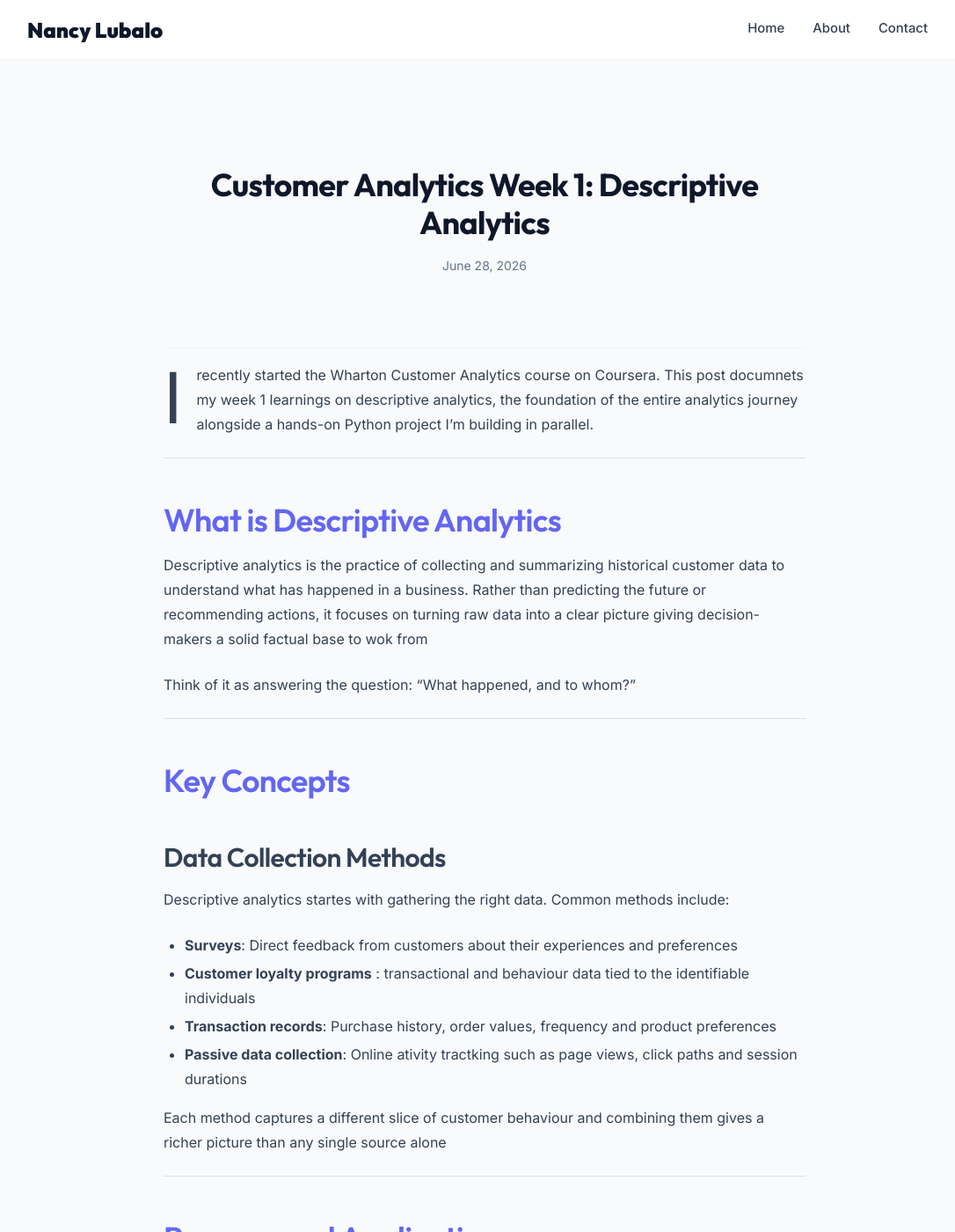
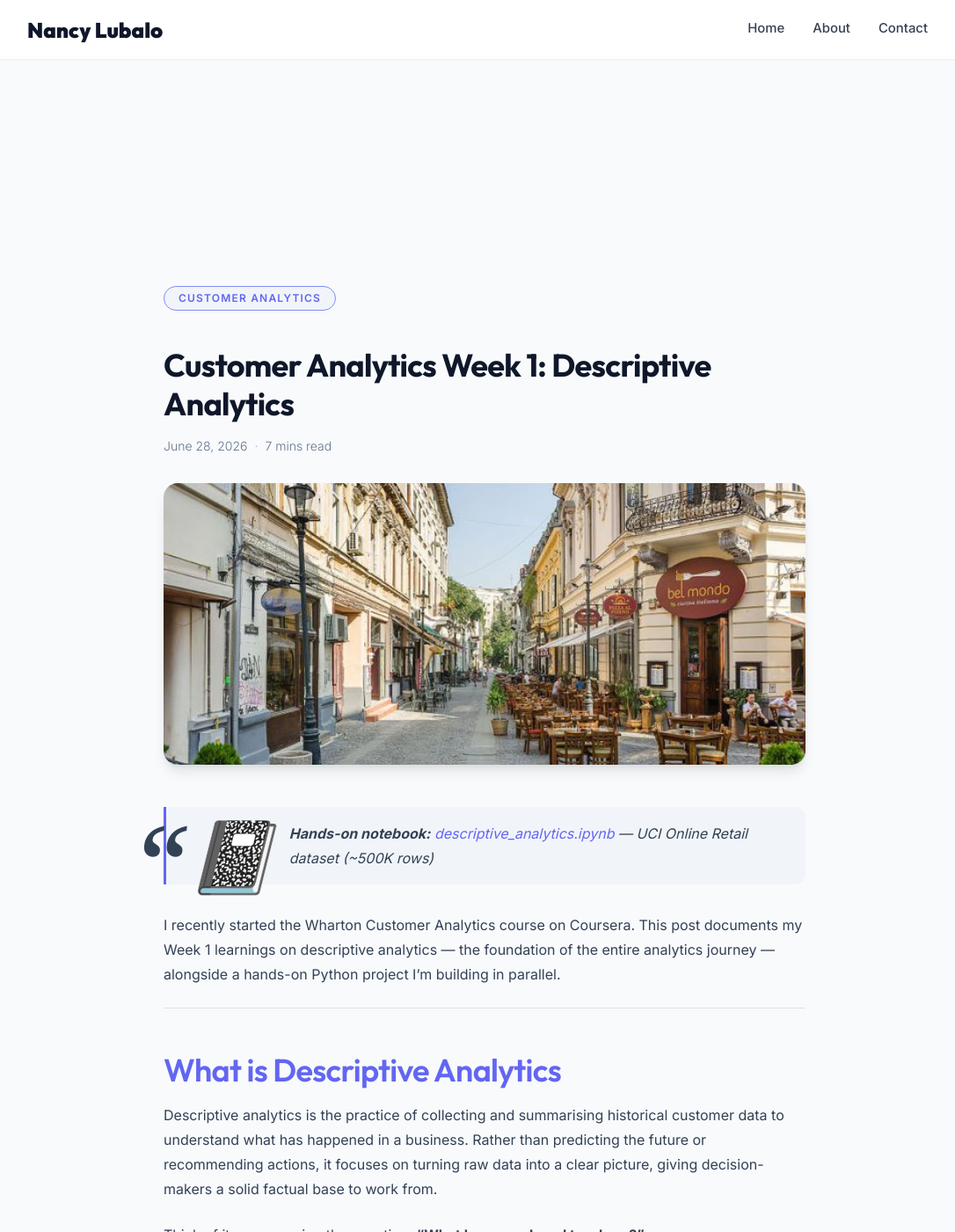
Before and after one commit to nlubalo/nlubalo.github.io, a Jekyll site: the page built from _posts/customer-analytics/2026-06-28-customer analytics week1.md, in a window 1280 px wide and 1400 px high. Shown: the whole window at 88% size, without its empty margins (89-1175 px from the left). Built offline with Jekyll 4.4.1, drawn with Linux system fonts in a browser that asks for light colours; nearby versions of some CDN libraries; some of the changed text lies outside the part shown.

Commit message:
fix look and feel

````diff
--- a/_layouts/post-product-queen.html
+++ b/_layouts/post-product-queen.html
@@ -1,16 +1,63 @@
 ---
 layout: default
 ---
-<div class="container-lg pt-4 pb-4">
+<div class="container-lg post-wrapper">
   <div class="row justify-content-center">
     <div class="col-md-12 col-lg-8">
-            <div class="post-hero text-center mb-3">
-                <h1 class="post-title mt-0 mb-2">{{ page.title }}</h1>
-                <p class="post-meta">{{ page.date | date: '%B %d, %Y' }}</p>
+
+      <header class="post-header">
+        {% if page.categories[0] %}
+        <a href="{{ site.baseurl }}/categories.html#{{ page.categories[0] | downcase }}"
+           class="post-series-badge">
+          {{ page.categories[0] | replace: '-', ' ' | capitalize }}
+        </a>
+        {% endif %}
+
+        <h1 class="post-title">{{ page.title }}</h1>
+
+        <div class="post-meta-row">
+          <span>{{ page.date | date: '%B %d, %Y' }}</span>
+          <span class="meta-dot">·</span>
+          {% include meta-read-time.html %}
         </div>
+      </header>
+
+      {% if page.image %}
+      <div class="post-cover">
+        <img src="{{ page.image | relative_url }}" alt="{{ page.title }}" class="img-fluid">
+      </div>
+      {% endif %}
+
       <article class="article-post post-content">
         {{ content }}
       </article>
+
+      <footer class="post-series-footer">
+        <div class="series-footer-inner">
+          {% if page.categories[0] %}
+          <p>Part of the
+            <a href="{{ site.baseurl }}/categories.html#{{ page.categories[0] | downcase }}">
+              {{ page.categories[0] | replace: '-', ' ' | capitalize }}
+            </a> series
+          </p>
+          {% endif %}
+          <div class="post-nav">
+            {% if page.previous.url %}
+            <a class="post-nav-link prev" href="{{ site.baseurl }}{{ page.previous.url }}">
+              <span class="nav-direction">← Previous</span>
+              <span class="nav-title">{{ page.previous.title }}</span>
+            </a>
+            {% endif %}
+            {% if page.next.url %}
+            <a class="post-nav-link next" href="{{ site.baseurl }}{{ page.next.url }}">
+              <span class="nav-direction">Next →</span>
+              <span class="nav-title">{{ page.next.title }}</span>
+            </a>
+            {% endif %}
+          </div>
+        </div>
+      </footer>
+
     </div>
   </div>
 </div>
--- a/_posts/customer-analytics/2026-06-28-customer analytics week1.md
+++ b/_posts/customer-analytics/2026-06-28-customer analytics week1.md
@@ -4,75 +4,82 @@ title:  "Customer Analytics Week 1: Descriptive Analytics"
 image: assets/images/home.jpg
 tags: [sticky]
 categories: [customer-analytics]
+description: "Week 1 of the Wharton Customer Analytics course: descriptive analytics foundations and a hands-on Python project on the UCI Online Retail dataset."
 ---
-I recently started the Wharton Customer Analytics course on Coursera. This post documnets my week 1 learnings on descriptive analytics, the foundation of the entire analytics journey alongside a hands-on Python project I'm building in parallel.
+
+> 📓 **Hands-on notebook:** [descriptive_analytics.ipynb](https://github.com/nlubalo/business_analytics/blob/main/customer_analytics/descriptive_analytics.ipynb) — UCI Online Retail dataset (~500K rows)
+
+I recently started the Wharton Customer Analytics course on Coursera. This post documents my Week 1 learnings on descriptive analytics — the foundation of the entire analytics journey — alongside a hands-on Python project I'm building in parallel.
 
 ---
+
 ## What is Descriptive Analytics
-Descriptive analytics is the practice of collecting and summarizing historical customer data to understand what has happened in a business. Rather than predicting the future or recommending actions, it focuses on turning raw data into a clear picture giving decision-makers a solid factual base to wok from
 
-Think of it as answering the question: "What happened, and to whom?"
+Descriptive analytics is the practice of collecting and summarising historical customer data to understand what has happened in a business. Rather than predicting the future or recommending actions, it focuses on turning raw data into a clear picture, giving decision-makers a solid factual base to work from.
 
----
+Think of it as answering the question: **"What happened, and to whom?"**
 
 ## Key Concepts
 
 ### Data Collection Methods
-Descriptive analytics startes with gathering the right data. Common methods include:
 
-- **Surveys**: Direct feedback from customers about their experiences and preferences
-- **Customer loyalty programs** : transactional and behaviour data tied to the identifiable individuals
-- **Transaction records**: Purchase history, order values, frequency and product preferences
-- **Passive data collection**: Online ativity tractking such as page views, click paths and session durations
+Descriptive analytics starts with gathering the right data. Common methods include:
 
+- **Surveys** — direct feedback from customers about their experiences and preferences
+- **Customer loyalty programs** — transactional and behavioural data tied to identifiable individuals
+- **Transaction records** — purchase history, order values, frequency, and product preferences
+- **Passive data collection** — online activity tracking such as page views, click paths, and session durations
 
-Each method captures a different slice of customer behaviour and combining them gives a richer picture than any single source alone
-
----
+Each method captures a different slice of customer behaviour. Combining them gives a richer picture than any single source alone.
 
 ## Purpose and Applications
 
 Once data is collected, descriptive analytics helps businesses:
 
-- **Identify trends** - e.g revenue growth over time, seasonal spikes in demand
-- **Spot patterns** - e.g which product are frequently bought together
-- **Segment customers** - grouping customers by behavior, value or demographics to tailor strategies
-- **Media planning effectiveness** - analyzing which channels and campagigns droves the most customer engagement or conversions
+- **Identify trends** — e.g. revenue growth over time, seasonal spikes in demand
+- **Spot patterns** — e.g. which products are frequently bought together
+- **Segment customers** — grouping by behaviour, value, or demographics to tailor strategies
+- **Measure media effectiveness** — analysing which channels and campaigns drove the most engagement or conversions
 
-Two practical examples from the course stood out:
+### Net Promoter Score (NPS)
 
-- **Net Promoter Score (NPS)** — a survey-based metric that summarizes customer satisfaction and loyalty in a single number. It's derived from one simple question. **On a scale of 1 to 10 How likely
-are you to recommend this service/product/company to a friend?** People who say 9 or 10 are called **promoters**, those who say 7 or 8 are **passive** and those who say 0 to 6 are **detractors**
-The Net Promoter Score is calculated by subtracting the percentage of detractors from the percentage of promoters. This score helps businesses understand how happy their customers are and how strong their brand is.
-- **Media planning effectiveness** — analyzing which channels and campaigns drove the most customer engagement or conversions
+One of the course's standout examples. NPS is a survey-based metric that summarises customer satisfaction and loyalty in a single number, derived from one question:
 
+> **On a scale of 1 to 10, how likely are you to recommend this product/service to a friend?**
 
----
+| Score | Label |
+| --- | --- |
+| 9 - 10 | **Promoters** |
+| 7 - 8 | **Passives** |
+| 0 - 6 | **Detractors** |
+
+**NPS = % Promoters − % Detractors**
+
+This score gives businesses a quick read on brand health and customer loyalty that's easy to track consistently over time.
 
 ## Benefits and Limitations
 
 ### What descriptive analytics does well
+
 - Provides an objective, data-driven account of what actually happened
-- Makes comples data accessible through summaries, visualizations and key metrics
-- Enables businnesses to move away from gut-feel decisions towards evidence-based ones
+- Makes complex data accessible through summaries, visualisations, and key metrics
+- Enables businesses to move from gut-feel decisions to evidence-based ones
 
 ### Where it falls short
-- It looks **backwards** not forward, it tells you what happened not what will happen
-- It does **not prescribe actions** - It surfaces insights but stops short of recommending what to do next
-- On its own, it cannot establish **causation**  - Patterns in historical data may be correlations not cause
 
----
+- It looks **backwards**, not forward — it tells you what happened, not what will happen
+- It does **not prescribe actions** — it surfaces insights but stops short of recommending what to do next
+- It cannot establish **causation** — patterns in historical data may be correlations, not causes
 
 ## Where it Fits in the Analytics Journey
 
-Descriptive analytics is the **firrst of three layers**
+Descriptive analytics is the **first of three layers**:
 
 | Layer | Question it answers | Example |
-|---|---|---|
+| --- | --- | --- |
 | **Descriptive** | What happened? | Monthly revenue by customer segment |
 | **Predictive** | What will happen? | Which customers are likely to churn? |
 | **Prescriptive** | What should we do? | Which customers should we target with a retention offer? |
-
 
 Each layer builds on the previous one. Without solid descriptive work, predictive models have no reliable foundation — and prescriptive recommendations risk being built on guesswork.
 
@@ -80,13 +87,11 @@ Each layer builds on the previous one. Without solid descriptive work, predictiv
 
 ## Hands-On: Python Project — UCI Online Retail Dataset
 
-
 To put these concepts into practice, I applied them to the [UCI Online Retail dataset](https://archive.ics.uci.edu/dataset/352/online+retail) — a real e-commerce transaction dataset with ~500K rows covering a UK-based gift retailer.
 
 ### Data Cleaning
 
 Before any analysis, I cleaned the raw data: removing transactions with missing customer IDs, cancellations (invoices starting with `C`), and rows with negative quantities or prices. I also engineered a `TotalPrice` column.
-
 
 ```python
 import pandas as pd
@@ -106,8 +111,6 @@ df = df[(df['Quantity'] > 0) & (df['UnitPrice'] > 0)]
 df['TotalPrice'] = df['Quantity'] * df['UnitPrice']
 df['InvoiceDate'] = pd.to_datetime(df['InvoiceDate'])
 ```
-
----
 
 ### Revenue Trends Over Time
 
@@ -150,8 +152,6 @@ cumulative = customer_revenue.cumsum() / customer_revenue.sum() * 100
 
 The Pareto principle holds — a small fraction of customers account for the majority of revenue. This has direct implications for where to focus retention and loyalty efforts.
 
----
-
 ### Geographic Breakdown
 
 ```python
@@ -174,6 +172,7 @@ customer_summary = df.groupby('CustomerID').agg(
     NumOrders=('InvoiceNo', 'nunique')
 )
 ```
+
 ![Frequency vs Spend](https://raw.githubusercontent.com/nlubalo/business_analytics/main/customer_analytics/data/charts/freq_vs_spend.png)
 
 ---
@@ -182,10 +181,4 @@ customer_summary = df.groupby('CustomerID').agg(
 
 Week 1 reframed how I think about data work. It's tempting to jump straight to models and predictions, but the discipline of thoroughly understanding historical data first is what separates rigorous analytics from noise. Descriptive analytics isn't a lesser form of analysis — it's the bedrock everything else is built on.
 
-**Next up — Week 2 & 3:** RFM scoring and Customer Lifetime Value (CLV) modeling on the same dataset.
-
-> 📓 **Full notebook on GitHub:** [descriptive_analytics.ipynb](https://github.com/nlubalo/business_analytics/blob/main/customer_analytics/descriptive_analytics.ipynb)
-
----
-
-*This post is part of my series documenting my journey through the Wharton Customer Analytics course on Coursera, alongside a hands-on Python project.*
+**Next up — Week 2 & 3:** RFM scoring and Customer Lifetime Value (CLV) modelling on the same dataset.
--- a/assets/css/custom.css
+++ b/assets/css/custom.css
@@ -865,9 +865,144 @@ pre code {
 }
 
 /* ============================================
-   POST STYLES
+   POST STYLES (post-product-queen layout)
    ============================================ */
 
+.post-wrapper {
+  padding-top: var(--spacing-3xl);
+  padding-bottom: var(--spacing-4xl);
+}
+
+.post-header {
+  margin-bottom: var(--spacing-xl);
+}
+
+.post-series-badge {
+  display: inline-block;
+  font-size: var(--font-size-xs);
+  font-weight: var(--font-weight-semibold);
+  letter-spacing: 0.1em;
+  text-transform: uppercase;
+  color: var(--color-primary);
+  background: var(--color-light);
+  border: 1px solid var(--color-primary-light);
+  border-radius: var(--radius-full);
+  padding: var(--spacing-xs) var(--spacing-md);
+  margin-bottom: var(--spacing-lg);
+  text-decoration: none;
+  transition: all var(--transition-base);
+}
+
+.post-series-badge:hover {
+  background: var(--color-primary);
+  color: var(--color-white);
+  border-color: var(--color-primary);
+}
+
+.post-header .post-title {
+  font-size: var(--font-size-4xl);
+  font-weight: var(--font-weight-bold);
+  color: var(--color-dark);
+  margin-top: var(--spacing-md);
+  margin-bottom: var(--spacing-md);
+  line-height: 1.2;
+}
+
+.post-meta-row {
+  display: flex;
+  align-items: center;
+  gap: var(--spacing-sm);
+  color: var(--color-gray);
+  font-size: var(--font-size-sm);
+  margin-top: var(--spacing-sm);
+}
+
+.meta-dot { color: var(--color-gray-light); }
+
+.reading-time { color: var(--color-gray); }
+
+.post-cover {
+  margin-bottom: var(--spacing-2xl);
+  border-radius: var(--radius-xl);
+  overflow: hidden;
+  box-shadow: var(--shadow-lg);
+}
+
+.post-cover img {
+  width: 100%;
+  height: 320px;
+  object-fit: cover;
+  display: block;
+}
+
+/* Series footer + prev/next nav */
+.post-series-footer {
+  margin-top: var(--spacing-3xl);
+  padding-top: var(--spacing-xl);
+  border-top: 1px solid var(--color-light);
+}
+
+.series-footer-inner > p {
+  font-size: var(--font-size-sm);
+  color: var(--color-gray);
+  margin-bottom: var(--spacing-lg);
+}
+
+.post-nav {
+  display: flex;
+  justify-content: space-between;
+  gap: var(--spacing-md);
+}
+
+.post-nav-link {
+  display: flex;
+  flex-direction: column;
+  gap: 0.25rem;
+  text-decoration: none;
+  padding: var(--spacing-md);
+  border: 1px solid var(--color-light);
+  border-radius: var(--radius-lg);
+  flex: 1;
+  transition: all var(--transition-base);
+  max-width: 48%;
+}
+
+.post-nav-link:hover {
+  border-color: var(--color-primary-light);
+  box-shadow: var(--shadow-md);
+}
+
+.post-nav-link.next { text-align: right; }
+
+.nav-direction {
+  font-size: var(--font-size-xs);
+  font-weight: var(--font-weight-semibold);
+  text-transform: uppercase;
+  letter-spacing: 0.08em;
+  color: var(--color-primary);
+}
+
+.nav-title {
+  font-size: var(--font-size-sm);
+  font-weight: var(--font-weight-medium);
+  color: var(--color-dark);
+  line-height: 1.4;
+}
+
+/* Notebook callout block */
+.post-content blockquote {
+  border-left: 3px solid var(--color-primary);
+  background: var(--color-light);
+  padding: var(--spacing-md) var(--spacing-lg);
+  border-radius: 0 var(--radius-lg) var(--radius-lg) 0;
+  margin: var(--spacing-xl) 0;
+  font-size: var(--font-size-base);
+  color: var(--color-dark-700);
+}
+
+.post-content blockquote p { margin-bottom: 0; }
+
+/* Legacy post-hero (used by default post.html) */
 .post-hero {
   padding: var(--spacing-3xl) 0;
   margin-bottom: var(--spacing-xl);
````
Also changed, not shown: other parts of _posts/customer-analytics/2026-06-28-customer analytics week1.md (+2 -5 lines), _posts/2025-09-17-main-pivot.md (deleted, +0 -67 lines), _posts/2025-09-19-tokenization.md (deleted, +0 -165 lines). Lines whose indentation alone changed are shown as unchanged.
